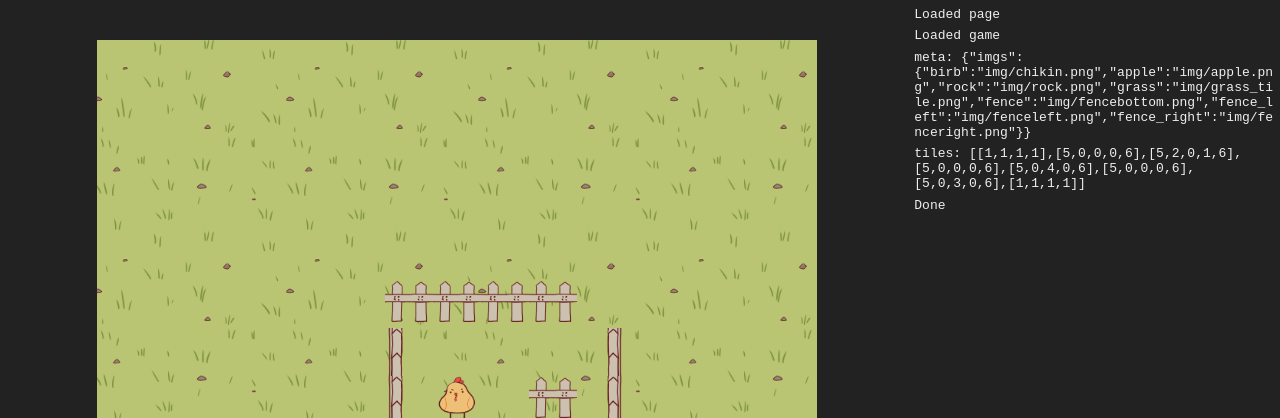
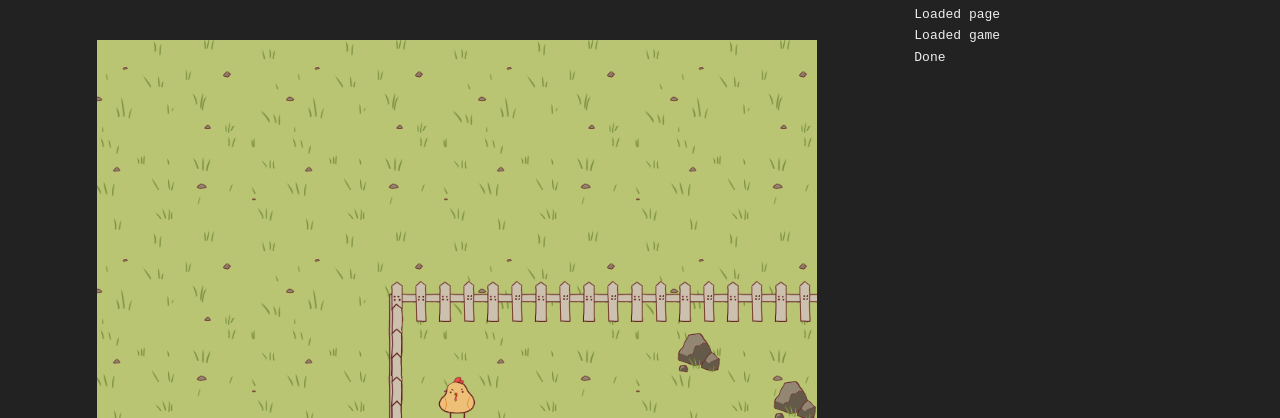
Before and after one commit to drewtato/chikin, a plain HTML site: page index.html in a window 1280 px wide. Shown: the top 418 px of the page. Drawn offline with Linux system fonts and the light colour scheme.

Commit message:
Tiles are now ez to change

```diff
--- a/game.js
+++ b/game.js
@@ -1,3 +1,4 @@
+// Kickstart everything
 window.addEventListener("load", () => {
     let delayer = sleep(1000);
     screenlog("Loaded page");
@@ -5,21 +6,33 @@ window.addEventListener("load", () => {
         gameload(list[0], list[1]);
     });
 });
-
 window.addEventListener("resize", updateSize);
 
+// Promises for loading files
+let metaPromise = fetch("meta.json").then(resp => {
+    return resp.json();
+});
+
+let tilesPromise = fetch("tiles.txt").then(resp => {
+    return resp.text();
+})
+
+// Generic sleep promise
 function sleep(miliseconds) {
     return new Promise(resolve => setTimeout(resolve, miliseconds));
 }
 
+// Log items to screen (instead of console.log)
 function screenlog(strs) {
     logdiv = document.getElementById("screenlog");
     logitem = document.createElement("p");
     if (!Array.isArray(strs)) {
         strs = [strs];
     }
-    for (str of strs) {
-        if (typeof str === "object") {
+    for (let str of strs) {
+        if (str === undefined) {
+            logitem.innerHTML += "undefined";
+        } else if (typeof str === "object") {
             logitem.innerHTML += JSON.stringify(str);
         } else {
             logitem.innerHTML += str.toString();
@@ -29,44 +42,6 @@ function screenlog(strs) {
     logdiv.appendChild(logitem);
     logdiv.scrollTop = logdiv.scrollHeight;
 }
-
-let metaPromise = fetch("meta.json").then(resp => {
-    return resp.json();
-});
-
-const EMPTY = 0;
-const FENCE = 1;
-const FENCEL = 5;
-const FENCER = 6;
-const CHIKIN = 2;
-const APPLE = 3;
-const ROCK = 4
-const TILEMAP = {
-    " ": EMPTY,
-    "-": FENCE,
-    "[": FENCEL,
-    "]": FENCER,
-    "c": CHIKIN,
-    "a": APPLE,
-    "r": ROCK,
-};
-
-let tilesPromise = fetch("tiles.txt").then(resp => {
-    return resp.text();
-}).then(tilestring => {
-    let tiles = [];
-    for (let line of tilestring.split("\n")) {
-        let row = [];
-        for (let c of line) {
-            let id = TILEMAP[c];
-            if (id !== undefined)
-                row.push(id);
-        }
-        if (row.length)
-            tiles.push(row);
-    }
-    return tiles;
-});
 
 // animate from https://javascript.info/js-animation
 // under CC-BY-NC-SA with modifications
@@ -92,6 +67,7 @@ async function animawait(duration, timing, draw) {
     await sleep(duration);
 }
 
+// Set size of game area based on window size
 function updateSize() {
     let gameArea = document.getElementById("game");
     let tileProportion = 15;
@@ -103,92 +79,40 @@ function updateSize() {
     style.setProperty("--size", `${size}px`);
 }
 
-function getChikinPos(tiles) {
-    for (let y = 0; y < tiles.length; y++) {
-        for (let x = 0; x < tiles[y].length; x++) {
-            if (tiles[y][x] === 2) {
-                return [y, x];
-            }
-        }
+// Reformat tile data for lookups
+function getTileData(meta) {
+    let tiledata = meta.tiles;
+    let tilecodes = {};
+    for (let tiletype in tiledata) {
+        tilecodes[tiledata[tiletype].code] = tiletype;
     }
+    return [tiledata, tilecodes];
 }
 
-function createTile(t, meta) {
-    let tile
-    switch (t) {
-        case ROCK:
-            tile = rockTile(meta);
-            break;
-        case FENCE:
-            tile = fenceTile(meta);
-            break;
-        case FENCEL:
-            tile = fenceLTile(meta);
-            break;
-        case FENCER:
-            tile = fenceRTile(meta);
-            break;
-        case APPLE:
-            tile = appleTile(meta);
-            break;
-        default:
-            screenlog("Invalid tile " + t);
-        case EMPTY:
-        case CHIKIN:
-            tile = emptyTile();
-    };
+function createTile(t, tiledata) {
+    let tile = emptyTile();
+    if (t in tiledata) {
+        let image = new Image();
+        image.src = tiledata[t].img;
+        tile.appendChild(image);
+    }
     return tile;
 }
 
 function emptyTile() {
-    let div = document.createElement("div");
-    div.classList.add("t", "empty");
-    return div;
-}
-function rockTile(meta) {
-    let div = emptyTile();
-    let image = new Image();
-    image.src = meta["imgs"]["rock"];
-    div.appendChild(image);
-    return div;
-}
-function appleTile(meta) {
-    let div = emptyTile();
-    let image = new Image();
-    image.src = meta["imgs"]["apple"];
-    div.appendChild(image);
-    return div;
-}
-function fenceTile(meta) {
-    let div = emptyTile();
-    let image = new Image();
-    image.src = meta["imgs"]["fence"];
-    div.appendChild(image);
-    return div;
-}
-function fenceLTile(meta) {
-    let div = emptyTile();
-    let image = new Image();
-    image.src = meta["imgs"]["fence_left"];
-    div.appendChild(image);
-    return div;
-}
-function fenceRTile(meta) {
-    let div = emptyTile();
-    let image = new Image();
-    image.src = meta["imgs"]["fence_right"];
-    div.appendChild(image);
-    return div;
+    let tile = document.createElement("div");
+    tile.classList.add("t");
+    return tile;
 }
 
-function drawWorld(world, tiles, duration, meta) {
+function drawWorld(world, tiles, duration, tiledata) {
     let domtiles = document.createElement("div")
     domtiles.classList.add("tileContainer");
     for (let row of tiles) {
         let domrow = document.createElement("div")
         domrow.classList.add("worldRow");
         for (let t of row) {
-            let tile = createTile(t, meta);
+            let tile = createTile(t, tiledata);
             domrow.appendChild(tile);
         }
         domtiles.appendChild(domrow);
@@ -216,20 +140,16 @@ async function keydown(world, pressed, pos) {
         let ydif = 0;
         let xdif = 0;
         switch (pressed[0]) {
-            case "w":
-            ydif = -1;
-            break;
-            case "s":
-            ydif = 1;
-            break;
-            case "a":
-            xdif = -1;
-            break;
-            case "d":
-            xdif = 1;
-            break;
+            case "w": ydif = -1;
+                break;
+            case "s": ydif = 1;
+                break;
+            case "a": xdif = -1;
+                break;
+            case "d": xdif = 1;
+                break;
             default:
-            return;
+                return;
         }
         let oldpos = pos.slice();
         await animawait(180, t => t, progress => {
@@ -241,33 +161,63 @@ async function keydown(world, pressed, pos) {
     }
 };
 
-async function gameload(meta, tiles) {
-    screenlog("Loaded game");
-    screenlog(["meta:", meta]);
-    screenlog(["tiles:", tiles]);
+function parseTileTxt(tiletxt, tilecodes, chikincode) {
+    let pos = [0,0];
+    let tiles = [];
+    let rows = tiletxt.split("\n");
+    for (let y = 0; y < rows.length; y++) {
+        let row = rows[y].split("");
+        let chikinpos = row.indexOf(chikincode);
+        if (chikinpos >= 0) {
+            pos = [y, chikinpos];
+        }
+        tiles.push(row.map(c => tilecodes[c]));
+    }
+
+    return [tiles, pos];
+}
+
+async function gameload(meta, tiletxt) {
+    // Deal with tile info
+    let datacodes = getTileData(meta);
+    let tiledata = datacodes[0];
+    let tilecodes = datacodes[1];
+    // screenlog(["tiledata:", tiledata]);
+    let tilesandpos = parseTileTxt(tiletxt, tilecodes, meta.characters.chikin.code);
+    tiles = tilesandpos[0];
+    pos = tilesandpos[1];
+
+    // Set up game area
+    updateSize();
     let area = document.getElementById("game");
     let world = document.createElement("div");
     world.classList.add("world");
-    updateSize();
     area.innerHTML = "";
     area.appendChild(world);
-    let pos = getChikinPos(tiles);
+
+    // Place chikin
     setPos(world, pos);
-    await animawait(250, t => t, progress => {
-        world.style.opacity = progress;
-    });
     chikinImg = new Image();
-    chikinImg.src = meta["imgs"]["birb"];
+    chikinImg.src = meta.characters.chikin.img;
     chikinImg.classList.add("chikin");
     chikinImg.alt = "chikin";
     area.appendChild(chikinImg);
-    await animawait(250, t => t, progress => {
+
+    screenlog("Loaded game");
+    // screenlog(["tiles:", tiles]);
+
+    // Fade in things
+    await animawait(500, t => t, progress => {
         chikinImg.style.opacity = progress;
     });
-    drawWorld(world, tiles, 250, meta);
-
+    await animate(1000, t => t, progress => {
+        world.style.opacity = progress;
+    });
+    // Fade in world
+    drawWorld(world, tiles, 1000, tiledata);
     screenlog("Done");
 
+    // Keypress handlers
     let pressed = [];
     let running = false;
     window.onkeyup = (e) => {
--- a/meta.json
+++ b/meta.json
@@ -1,11 +1,55 @@
 {
-    "imgs": {
-        "birb": "img/chikin.png",
-        "apple": "img/apple.png",
-        "rock": "img/rock.png",
-        "grass": "img/grass_tile.png",
-        "fence": "img/fencebottom.png",
-        "fence_left": "img/fenceleft.png",
-        "fence_right": "img/fenceright.png"
+    "tiles": {
+        "apple": {
+            "img": "img/apple.png",
+            "code": "a"
+        },
+        "rock": {
+            "img": "img/rock.png",
+            "code": "k"
+        },
+        "fence_top": {
+            "img": "img/fencetop.png",
+            "code": "-"
+        },
+        "fence_topleft": {
+            "img": "img/fencetopleft.png",
+            "code": "L"
+        },
+        "fence_left": {
+            "img": "img/fenceleft.png",
+            "code": "["
+        },
+        "fence_bottomleft": {
+            "img": "img/fencebottomleft.png",
+            "code": "l"
+        },
+        "fence_bottom": {
+            "img": "img/fencebottom.png",
+            "code": "_"
+        },
+        "fence_bottomright": {
+            "img": "img/fencebottomright.png",
+            "code": "r"
+        },
+        "fence_right": {
+            "img": "img/fenceright.png",
+            "code": "]"
+        },
+        "fence_topright": {
+            "img": "img/fencetopright.png",
+            "code": "R"
+        }
+    },
+    "background": {
+        "grass": {
+            "img": "img/grass.png"
+        }
+    },
+    "characters": {
+        "chikin": {
+            "img": "img/chikin.png",
+            "code": "c"
+        }
     }
 }
--- a/style.css
+++ b/style.css
@@ -47,7 +47,7 @@ img {
     opacity: 0;
     width: var(--size);
     height: var(--size);
-    background: var(--x) var(--y) rgb(73, 60, 41) url("img/grass_tile.png") repeat;
+    background: var(--x) var(--y) rgb(73, 60, 41) url("img/grass.png") repeat;
     --bgsize: calc(var(--tile) * 4);
     background-size: var(--bgsize);
 }
--- a/tiles.txt
+++ b/tiles.txt
@@ -1,8 +1,10 @@
-----
-[   ]
-[c -]
-[   ]
-[ r ]
-[   ]
-[ a ]
-----
+L--------R
+[     k  ]
+[c      k]
+[      a ]
+[ k      ]
+[     k  ]
+[ a      ]
+[        ]
+[        ]
+l________r
```
Also changed, not shown: img/grass.png (renamed from img/grass_tile.png).
